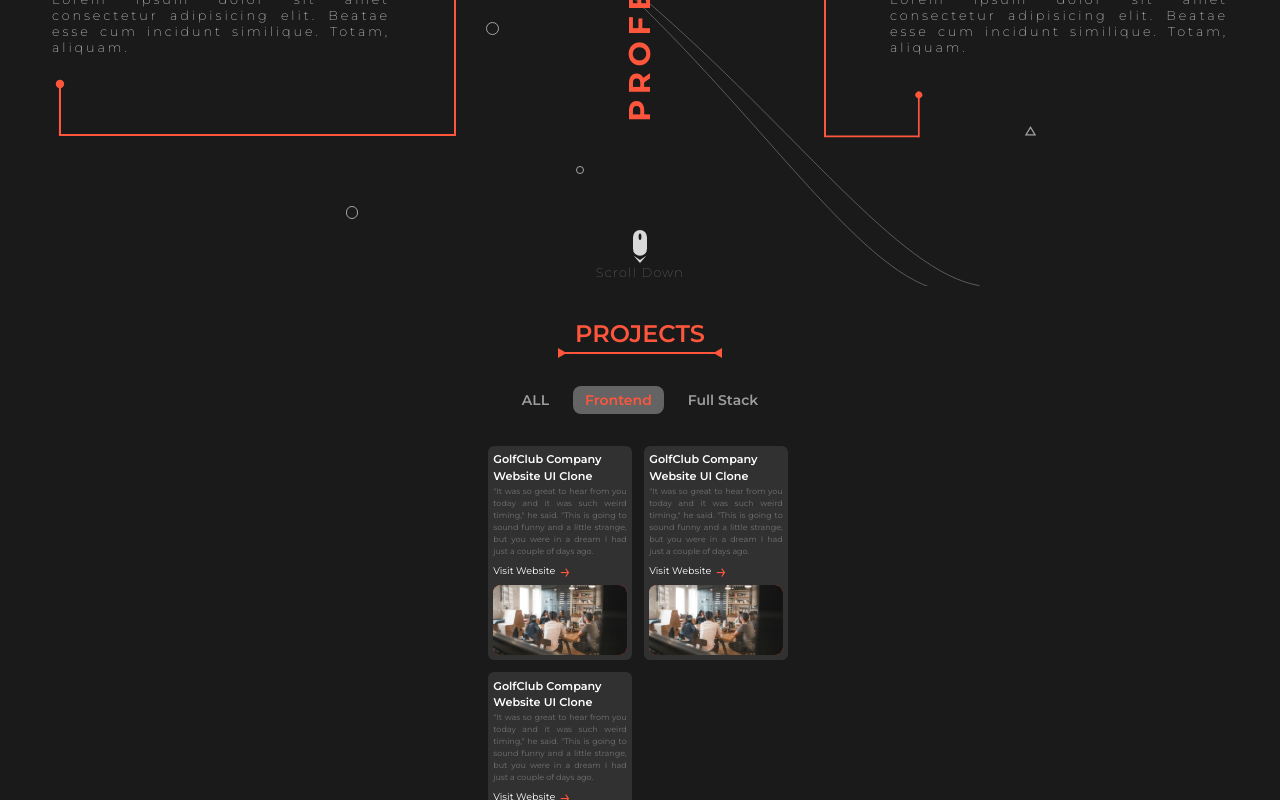
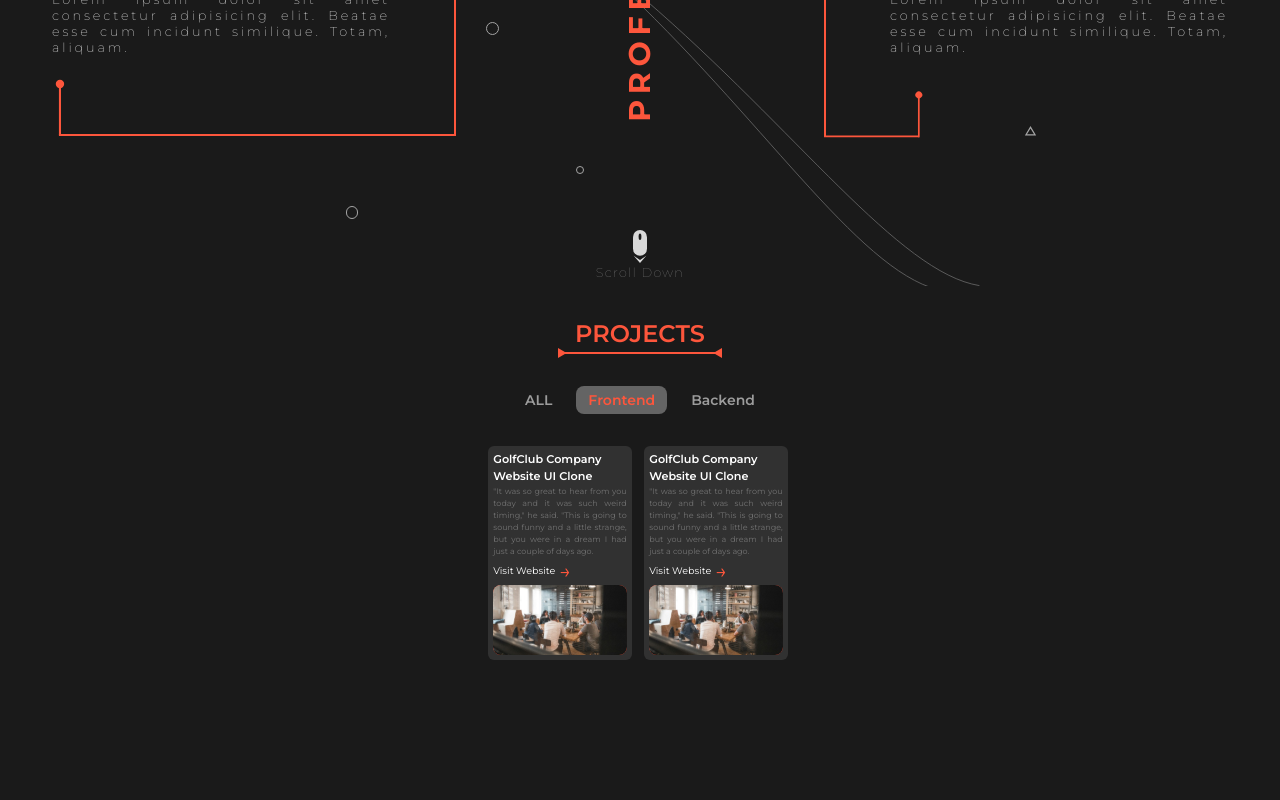
Before and after one commit to pravesh-dev/Portfolio, a React (Vite) app: page / in a window 1280 px wide. Both pictures are taken after a click on the button "Frontend". Shown: the part 2114-2914 px from the top of the page. Built offline with nearby package versions, Linux system fonts and the light colour scheme.

Commit message:
cards showing according to type of project

```diff
--- a/src/Components/Projects.jsx
+++ b/src/Components/Projects.jsx
@@ -15,9 +15,9 @@ function Projects() {
       <div className='flex gap-3 items-center'>
         <button className={`text-sm font-semibold px-3 py-1 rounded-lg ${activeTab === 'all' ? 'bg-[#646464] text-primary' : 'text-neutral-300/70'}`} onClick={()=>{handleTabClick('all')}}>ALL</button>
         <button className={`text-sm font-semibold px-3 py-1 rounded-lg ${activeTab === 'frontend' ? 'bg-[#646464] text-primary' : 'text-neutral-300/70'}`} onClick={()=>{handleTabClick('frontend')}}>Frontend</button>
-        <button className={`text-sm font-semibold px-3 py-1 rounded-lg ${activeTab === 'full' ? 'bg-[#646464] text-primary' : 'text-neutral-300/70'}`} onClick={()=>{handleTabClick('full')}}>Full Stack</button>
+        <button className={`text-sm font-semibold px-3 py-1 rounded-lg ${activeTab === 'backend' ? 'bg-[#646464] text-primary' : 'text-neutral-300/70'}`} onClick={()=>{handleTabClick('backend')}}>Backend</button>
       </div>
-      <div className='w-80 flex flex-wrap gap-3 px-2 mx-auto'>
+      <div className={`w-80 flex-wrap gap-3 px-2 mx-auto ${activeTab === 'all' ? 'flex' : 'hidden'}`}>
         {projects.map((project, index)=>{
           return (
             <div key={index} className='w-36 bg-[#aaaaaa29] p-[0.33rem] rounded-md'>
@@ -29,6 +29,34 @@ function Projects() {
           )
         })}
       </div>
+      <div className={`w-80 flex-wrap gap-3 px-2 mx-auto ${activeTab === 'frontend' ? 'flex' : 'hidden'}`}>
+        {projects.map((project, index)=>{
+          if(project.type === 'frontend'){
+            return (
+              <div key={index} className='w-36 bg-[#aaaaaa29] p-[0.33rem] rounded-md'>
+              <h2 className='text-white text-[0.7rem] font-semibold'>GolfClub Company Website UI Clone</h2>
+              <p className='text-neutral-500 text-[0.5rem] text-justify'>"It was so great to hear from you today and it was such weird timing," he said. "This is going to sound funny and a little strange, but you were in a dream I had just a couple of days ago.</p>
+              <a href="#" className='text-white text-[0.6rem] flex items-center gap-1'>Visit Website <span className='text-primary text-xl'>→</span></a>
+              <img src={project.image} className='rounded-lg' alt="" />
+          </div>
+            )
+          }
+        })}
+      </div>
+      <div className={`w-80 flex-wrap gap-3 px-2 mx-auto ${activeTab === 'backend' ? 'flex' : 'hidden'}`}>
+        {projects.map((project, index)=>{
+          if(project.type === 'backend'){
+            return (
+              <div key={index} className='w-36 bg-[#aaaaaa29] p-[0.33rem] rounded-md'>
+              <h2 className='text-white text-[0.7rem] font-semibold'>GolfClub Company Website UI Clone</h2>
+              <p className='text-neutral-500 text-[0.5rem] text-justify'>"It was so great to hear from you today and it was such weird timing," he said. "This is going to sound funny and a little strange, but you were in a dream I had just a couple of days ago.</p>
+              <a href="#" className='text-white text-[0.6rem] flex items-center gap-1'>Visit Website <span className='text-primary text-xl'>→</span></a>
+              <img src={project.image} className='rounded-lg' alt="" />
+          </div>
+            )
+          }
+        })}
+      </div>
     </div>
   )
 }
--- a/src/Components/ProjectsData.js
+++ b/src/Components/ProjectsData.js
@@ -15,7 +15,7 @@ const projects = [
       para: `It was so great to hear from you today and it was such weird timing," he said. "This is going to sound funny and a little strange, but you were in a dream I had just a couple of days ago.`,
       link: '#',
       image: img,
-      type: 'frontend'
+      type: 'backend'
     },
     {
       name: "GolfClub Company Website UI Clone",
```
